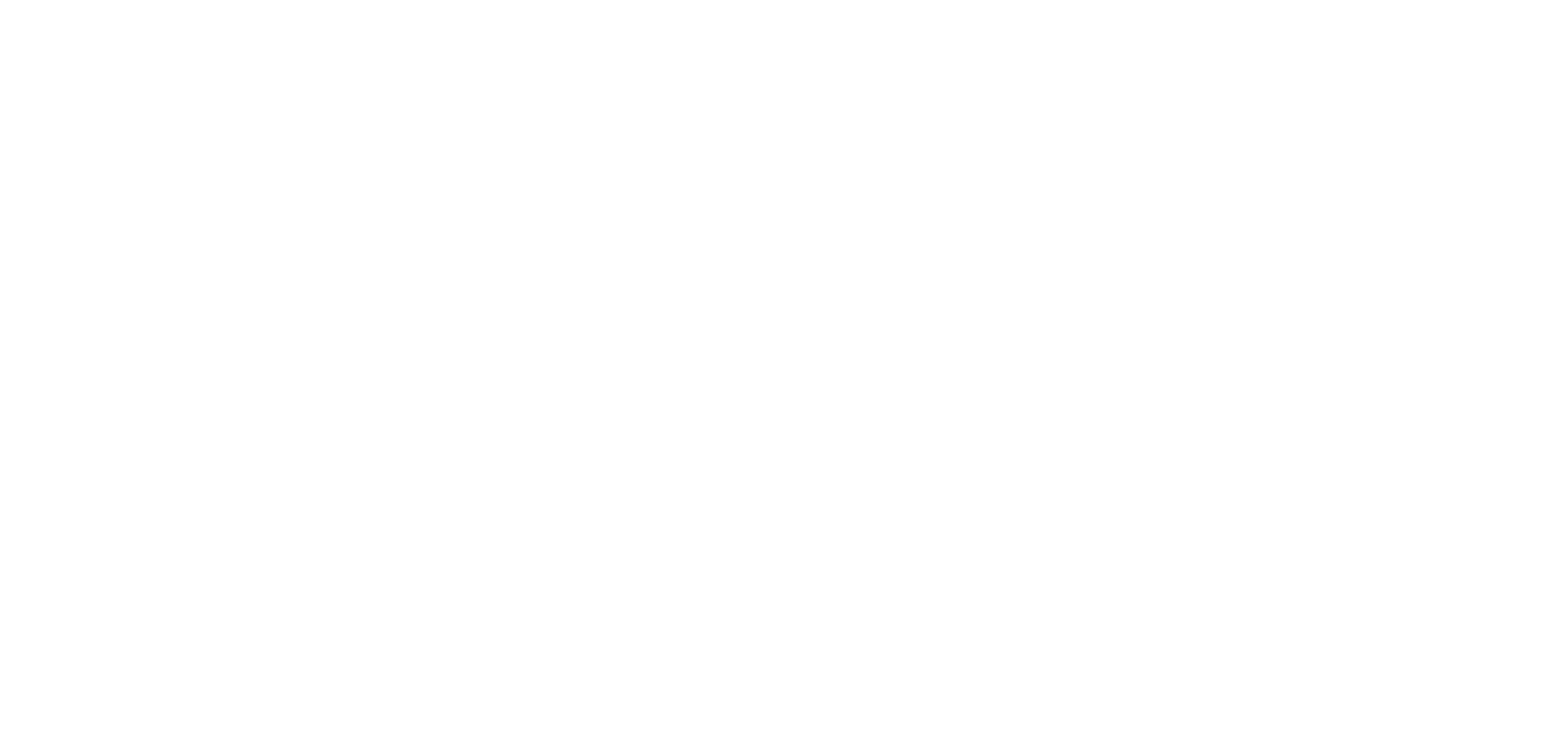
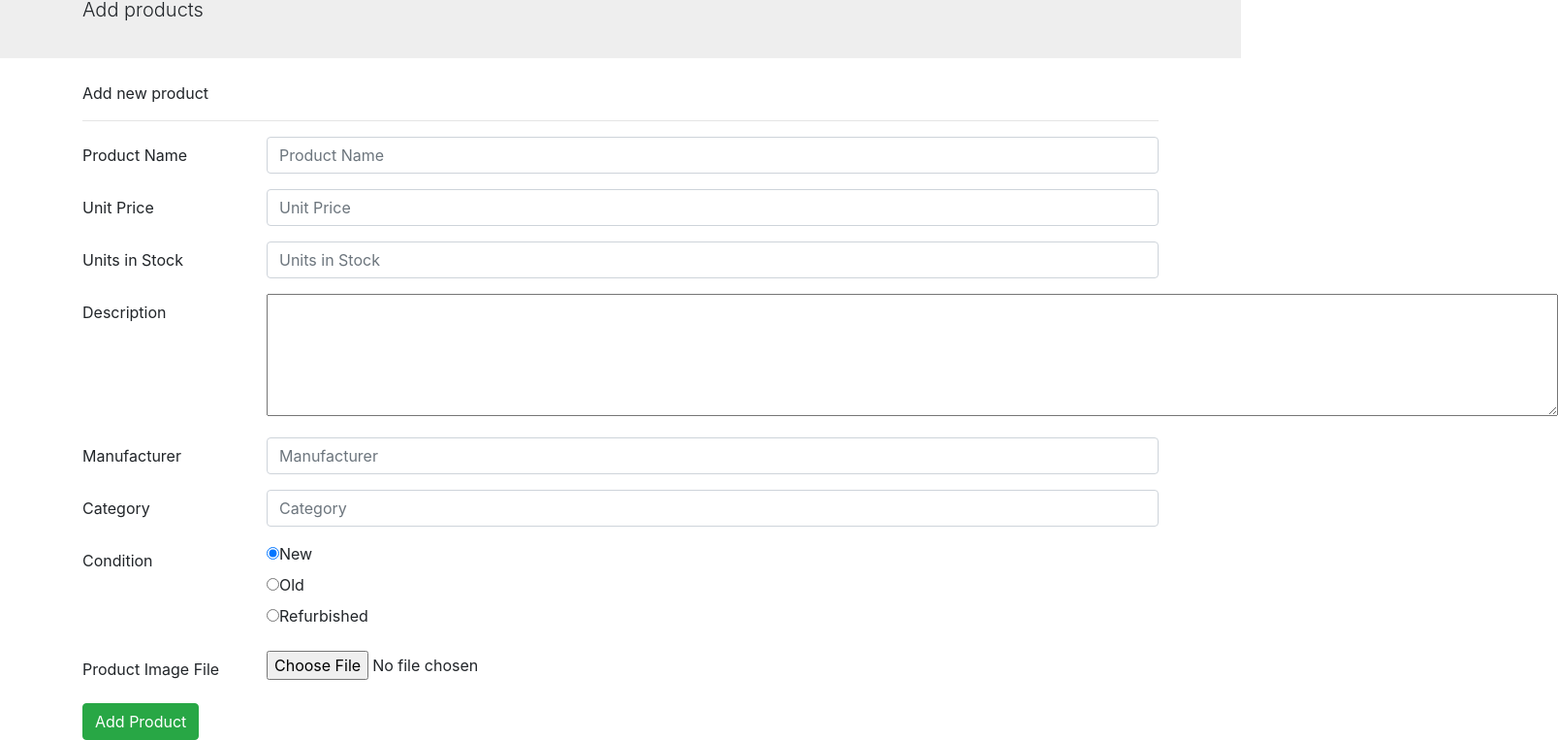
Before and after one commit to DucDao0906/angular-mobile-store, an Angular app: page /products/add in a window 1280 px wide. Before the commit this address led to /. Shown: the part 140-903 px from the top of the page at 97% size, 1607 px wide, since content can reach past the window. Before the commit the page ends 800 px from the top, so only its background shows below. Built offline with nearby package versions, Linux system fonts and the light colour scheme.

Commit message:
Add add product component

```diff
--- /dev/null
+++ b/src/app/add-product/add-product.component.html
@@ -0,0 +1,79 @@
+<app-header title="Products" subtitle="Add products" button="logout"></app-header>
+<div class="container">
+  <p>Add new product</p>
+  <hr />
+  <form>
+    <!-- Product Name -->
+    <div class="form-group row">
+      <label for="productName" class="col-sm-2 col-form-label">Product Name</label>
+      <div class="col-sm-10">
+        <input type="text" class="form-control" id="productName" placeholder="Product Name">
+      </div>
+    </div>
+
+    <!-- Unit Price -->
+    <div class="form-group row">
+      <label for="unitPrice" class="col-sm-2 col-form-label">Unit Price</label>
+      <div class="col-sm-10">
+        <input type="text" class="form-control" id="unitPrice" placeholder="Unit Price">
+      </div>
+    </div>
+
+    <!-- Units in Stock -->
+    <div class="form-group row">
+      <label for="unitsInStock" class="col-sm-2 col-form-label">Units in Stock</label>
+      <div class="col-sm-10">
+        <input type="number" class="form-control" id="unitsInStock" placeholder="Units in Stock">
+      </div>
+    </div>
+
+    <!-- Description -->
+    <div class="form-group row">
+      <label for="description" class="col-sm-2 col-form-label">Description</label>
+      <div class="col-sm-10">
+        <textarea id="description" name="description" cols="128" rows="5"></textarea>
+      </div>
+    </div>
+
+    <!-- Manufacturer -->
+    <div class="form-group row">
+      <label for="manufacturer" class="col-sm-2 col-form-label">Manufacturer</label>
+      <div class="col-sm-10">
+        <input type="text" class="form-control" id="manufacturer" placeholder="Manufacturer">
+      </div>
+    </div>
+
+    <!-- Category -->
+    <div class="form-group row">
+      <label for="category" class="col-sm-2 col-form-label">Category</label>
+      <div class="col-sm-10">
+        <input type="text" class="form-control" id="category" placeholder="Category">
+      </div>
+    </div>
+
+    <!-- Condition -->
+    <div class="form-group row">
+      <label for="category" class="col-sm-2 col-form-label">Condition</label>
+      <div class="col-sm-10">
+        <input type="radio" id="new" name="condition" value="new" checked>
+        <label for="new"> New</label><br />
+        <input type="radio" id="old" name="condition" value="old">
+        <label for="old"> Old</label><br />
+        <input type="radio" id="refurbished" name="condition" value="refurbished">
+        <label for="refurbished"> Refurbished</label><br />
+      </div>
+    </div>
+
+    <!-- Product Image File -->
+    <div class="form-group row">
+      <label for="file" class="col-sm-2 col-form-label">Product Image File</label>
+      <div class="col-sm-10">
+        <input type="file" id="category">
+      </div>
+    </div>
+
+    <button type="submit" class="btn btn-success">
+      Add Product
+    </button>
+  </form>
+</div>
--- /dev/null
+++ b/src/app/add-product/add-product.component.ts
@@ -0,0 +1,15 @@
+import { Component, OnInit } from '@angular/core';
+
+@Component({
+  selector: 'app-add-product',
+  templateUrl: './add-product.component.html',
+  styleUrls: ['./add-product.component.scss']
+})
+export class AddProductComponent implements OnInit {
+
+  constructor() { }
+
+  ngOnInit(): void {
+  }
+
+}
--- a/src/app/app-routing.module.ts
+++ b/src/app/app-routing.module.ts
@@ -1,5 +1,6 @@
 import { NgModule } from '@angular/core';
 import { Routes, RouterModule } from '@angular/router';
+import { AddProductComponent } from './add-product/add-product.component';
 import { LoginComponent } from './login/login.component';
 
 const routes: Routes = [
@@ -7,6 +8,10 @@ const routes: Routes = [
     path: 'login',
     component: LoginComponent
   },
+  {
+    path: 'products/add',
+    component: AddProductComponent
+  }
 ];
 
 @NgModule({
--- a/src/app/app.module.ts
+++ b/src/app/app.module.ts
@@ -7,12 +7,14 @@ import { LoginComponent } from './login/login.component';
 import { HeaderComponent } from './header/header.component';
 import { HttpClientModule } from '@angular/common/http';
 import { FormsModule } from '@angular/forms';
+import { AddProductComponent } from './add-product/add-product.component';
 
 @NgModule({
   declarations: [
     AppComponent,
     LoginComponent,
-    HeaderComponent
+    HeaderComponent,
+    AddProductComponent
   ],
   imports: [
     BrowserModule,
--- a/src/app/header/header.component.html
+++ b/src/app/header/header.component.html
@@ -9,7 +9,7 @@
     <div class="container">
       <div class="row">
         <div class="col">
-          <h1 style="font-size: 5rem; padding-top: 50px;">
+          <h1 style="font-size: 4rem; padding-top: 50px;">
           {{ title }}
           </h1>
           <span class="lead">{{ subtitle }}</span>
```
Also changed, not shown: src/app/add-product/add-product.component.scss (added), 1 other file (tests, documents, lock files or other folders).
